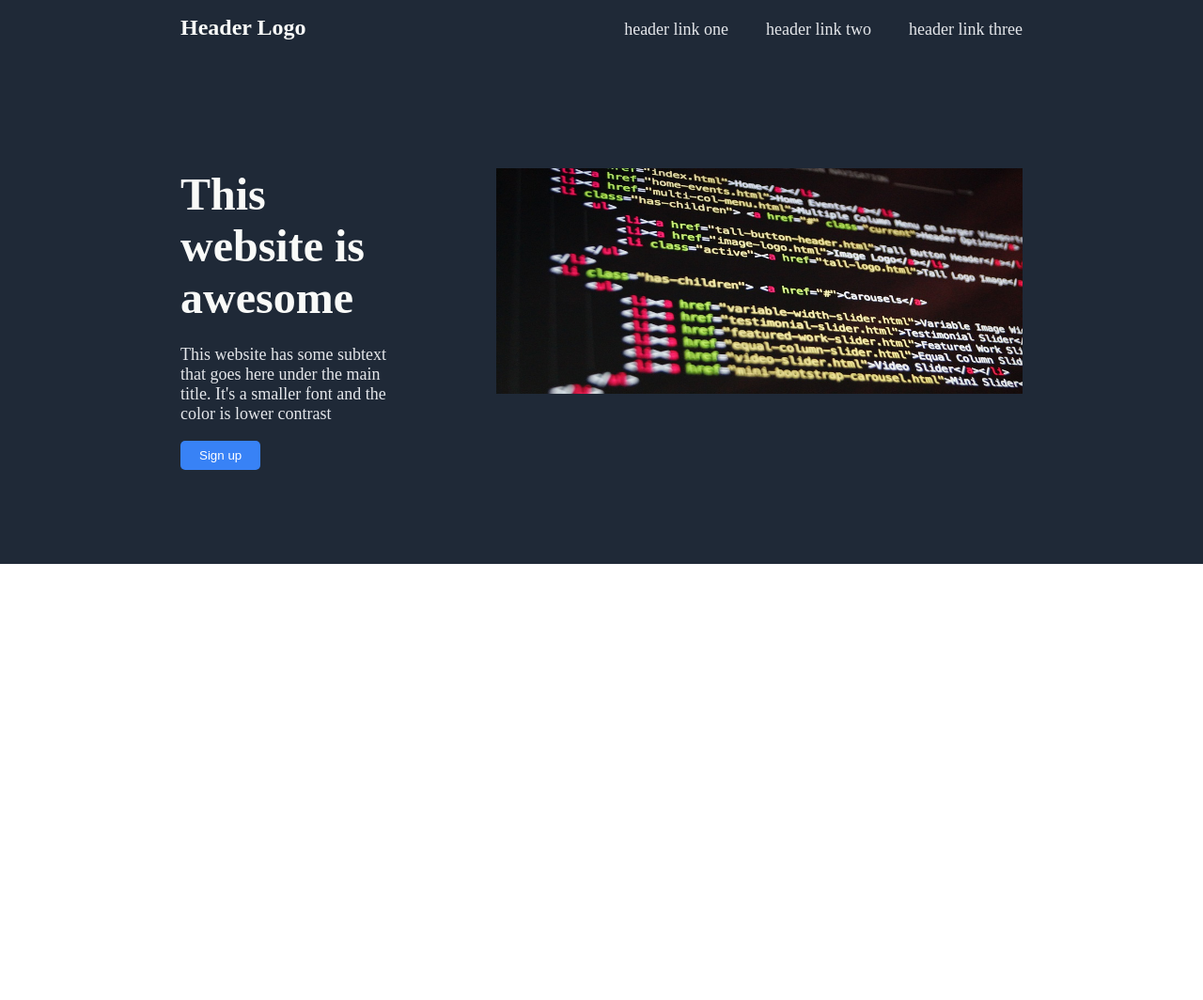
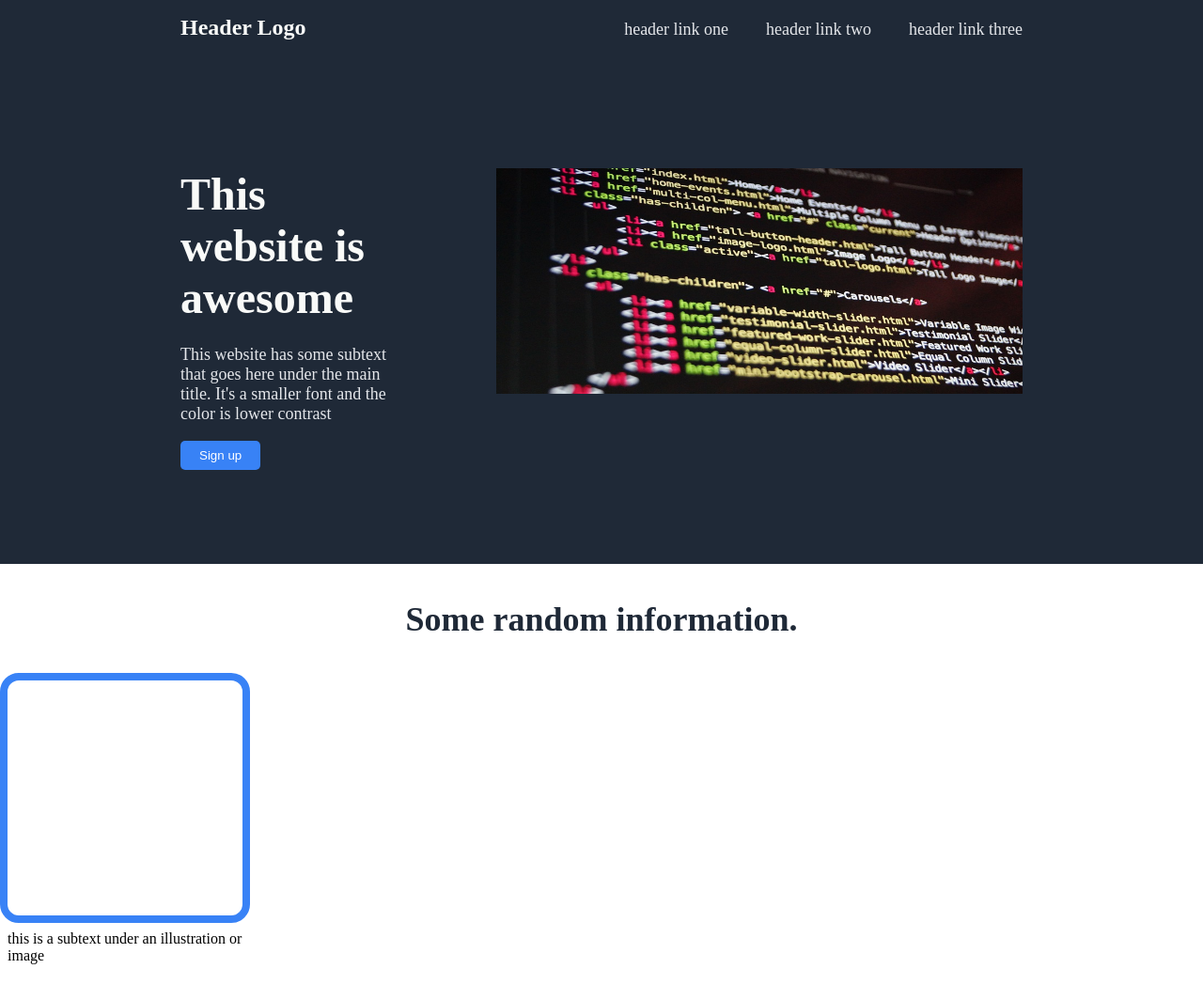
Before and after one commit to jacoFont/my-first-project, a plain HTML site: page index.html in a window 1280 px wide. Shown: the whole page at 94% size. Before the commit the page ends 800 px from the top, so only its background shows below. Drawn offline with Linux system fonts and the light colour scheme.

Commit message:
Create h3 in .section-two Add height/max height to .section-two Add margin, text-align/ font-weight and font-size to h3 Add flex properties to .section-two Create .content-two Add flex property and height to .content-two Create .element .one Add width and height to .element and .one .pic Add border and border-radius to .element Create <p> in .element .one Rename .content --> .content-one

```diff
--- a/index.html
+++ b/index.html
@@ -26,7 +26,7 @@
 
                 </div>
 
-                <div class="content">
+                <div class="content-one">
 
                     <div class="left">
                         <h2>This website is awesome</h2>
@@ -51,7 +51,23 @@
     </div>
 
     <div class="section-two">
+        <h3>Some random information.</h3>
+
+        <div class="content-two">
+            <div class="element one">
+                <div class="pic">
+
+                </div>
+                <p>this is a subtext under an illustration or image</p>
+            </div>
+
+            </div>
+        </div>
     </div>
+
+    <!-- <div class="section-three">
+        <h3>Some random information.</h3>
+    </div> -->
 
 </body>
 </html>
--- a/style.css
+++ b/style.css
@@ -45,7 +45,7 @@ body {
 }
 
 
-.content {
+.content-one {
     margin-left: 15%;
     margin-right:15%;
     height: 300px;
@@ -54,7 +54,7 @@ body {
     justify-content:center;
 }
 
-.content h2 {
+.content-one h2 {
     margin-top: 0px;
     font-size: 48px;
     font-weight: 800;
@@ -62,7 +62,7 @@ body {
     max-width: 60%;
 }
 
-.content p {
+.content-one p {
     max-width: 70%;
     font-size: 18px;
     color:#e5e7eb;
@@ -70,7 +70,7 @@ body {
 }
 
 
-.content button {
+.content-one button {
     background-color:#3882f6;
     color:white;
     text-align: center;
@@ -86,7 +86,7 @@ body {
 }
 
 
-.content .header-img {
+.content-one .header-img {
     width: 70vh;
     height: 30vh;
 }
@@ -95,5 +95,41 @@ body {
 
 
 .section-two {
-    align-self: center;
+    height: 100vh;
+    max-height: 550px;
+
+    display: flex;
+    flex-direction: column;
+
 }
+
+.section-two h3 {
+    margin-top: 3%;
+    text-align: center;
+    font-size: 36px;
+    font-weight: 900;
+    color:#1f2937;
+
+
+}
+
+.section-two .content-two {
+}
+
+.content-two {
+    display: flex;
+    height: 300px;
+
+}
+
+.element {
+    width: 250px;
+    height: 250px;
+    border:8px solid #3882f6;
+    border-radius: 20px;
+}
+
+.one .pic {
+    width: 250px;
+    height: 250px;
+}
```
